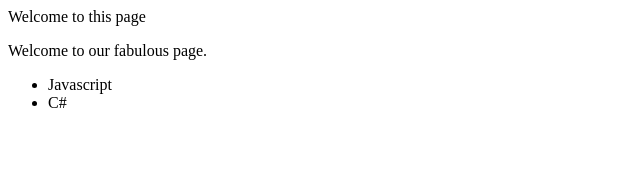
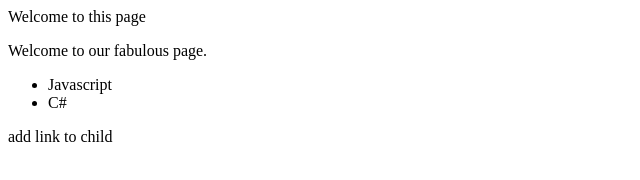
Before and after one commit to fernandozamoraj/branchingDemo2, a website: page index.html in a window 1280 px wide. Shown: the whole page, without its empty margins (0-640 px from the left). Drawn offline with Linux system fonts and the light colour scheme.

Commit message:
added child

```diff
--- a/index.html
+++ b/index.html
@@ -11,6 +11,7 @@
             <li>Javascript</li>
             <li>C#</li>
         </ul>
+        <p>add link to child</p>
     </body>
     <script>
         alert("Hi");
```
Also changed, not shown: child.html (added).
